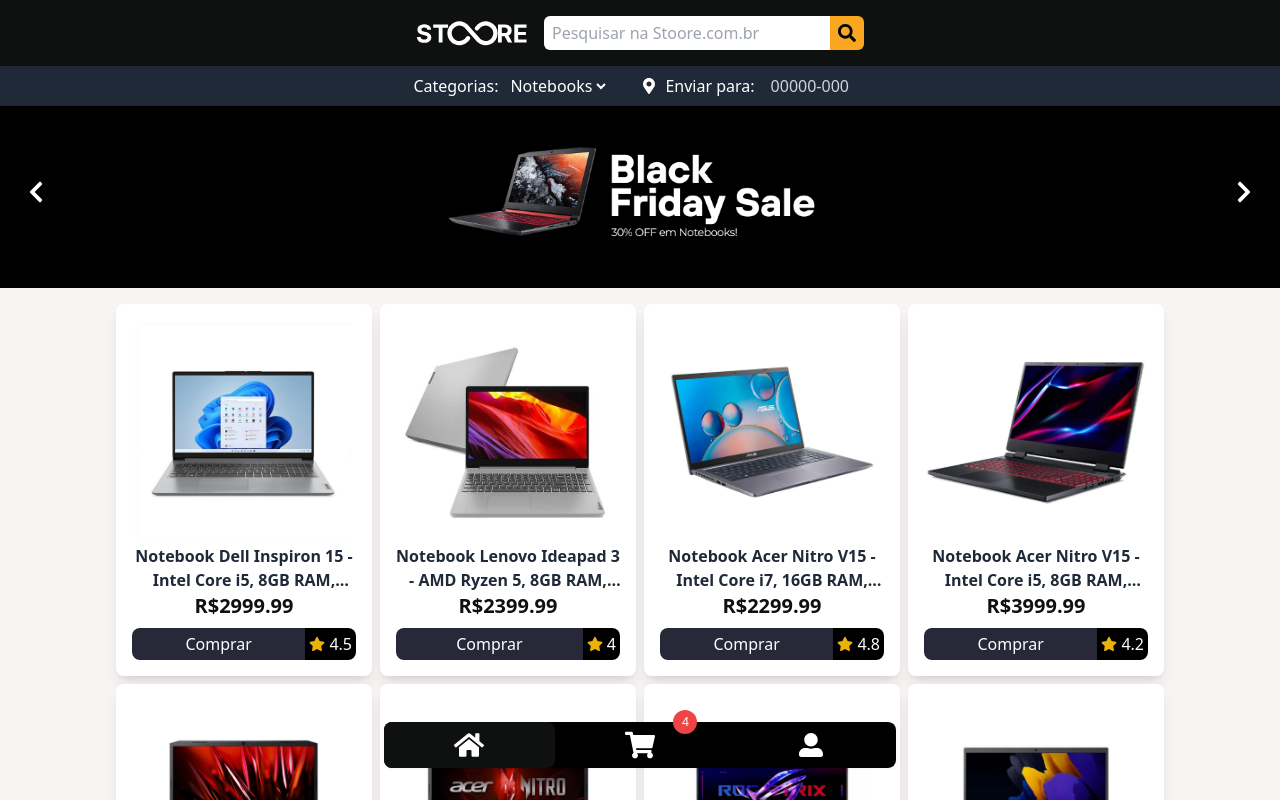
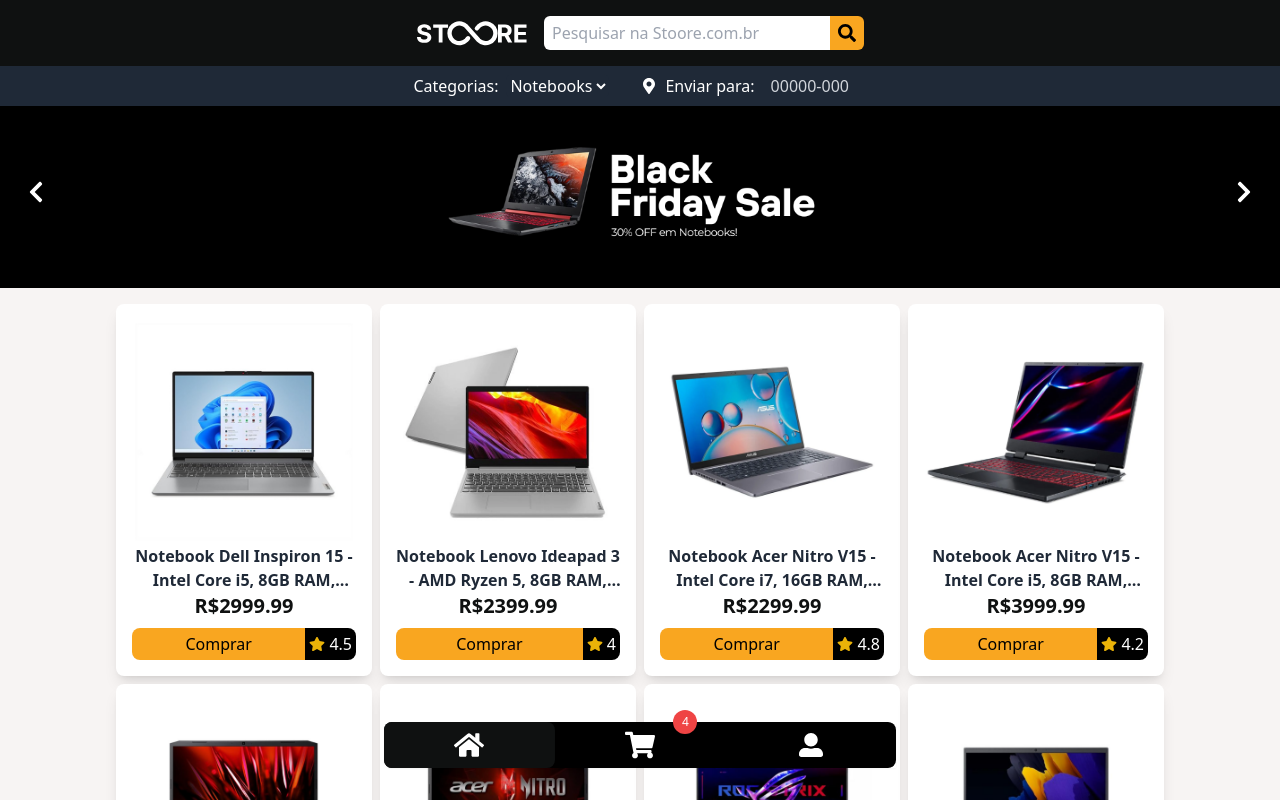
Before and after one commit to webdevmatias/stoore, a React (Vite) app: page / in a window 1280 px wide. Shown: the top 800 px of the page. Built offline with nearby package versions, Linux system fonts and the light colour scheme.

Commit message:
fix: color

```diff
--- a/src/componentes/ProductCard.jsx
+++ b/src/componentes/ProductCard.jsx
@@ -26,7 +26,7 @@
         <div className="flex justify-end w-full mt-2">
           <button
             onClick={handleBuyClick}
-            className="p-1 bg-raisinBlack w-full hover:bg-black text-white rounded-l-lg transition duration-200"
+            className="p-1 bg-secondary w-full hover:bg-black text-black hover:text-white rounded-l-lg transition duration-200"
           >
             Comprar
           </button>
```
